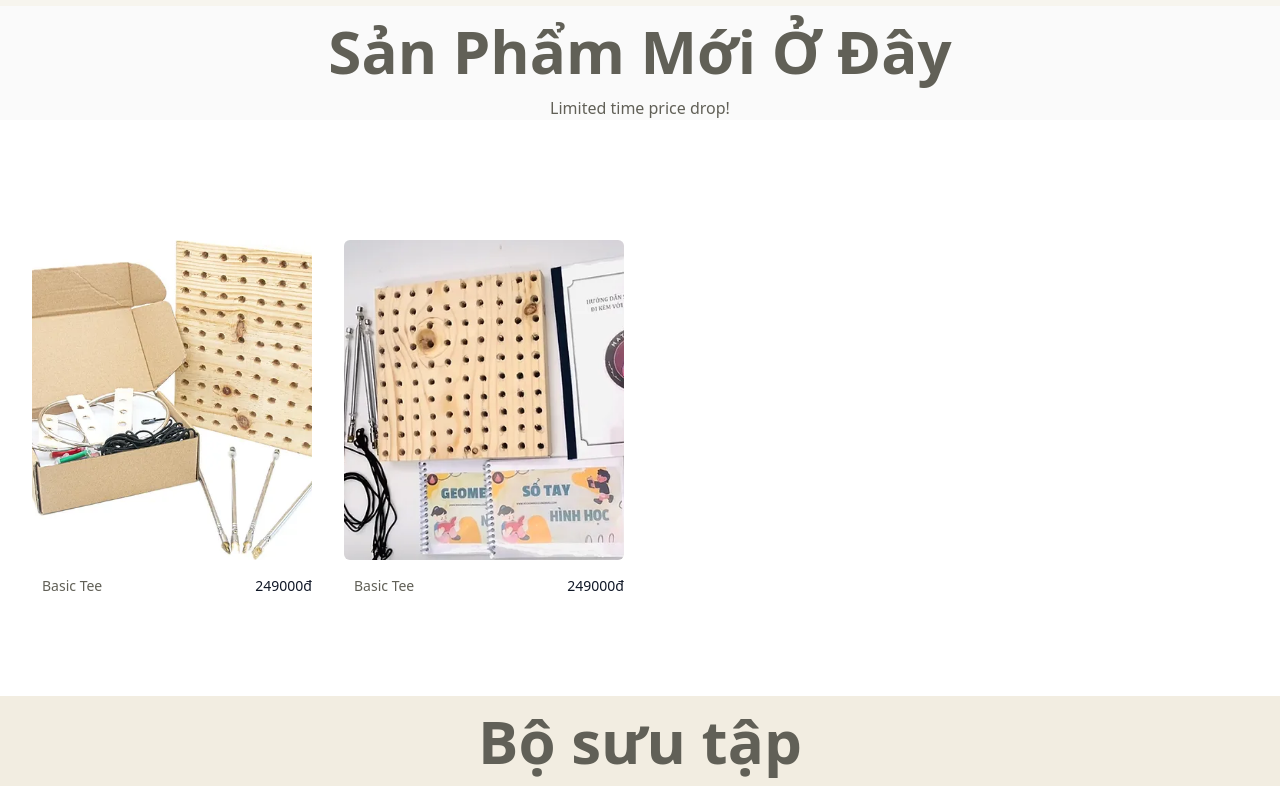
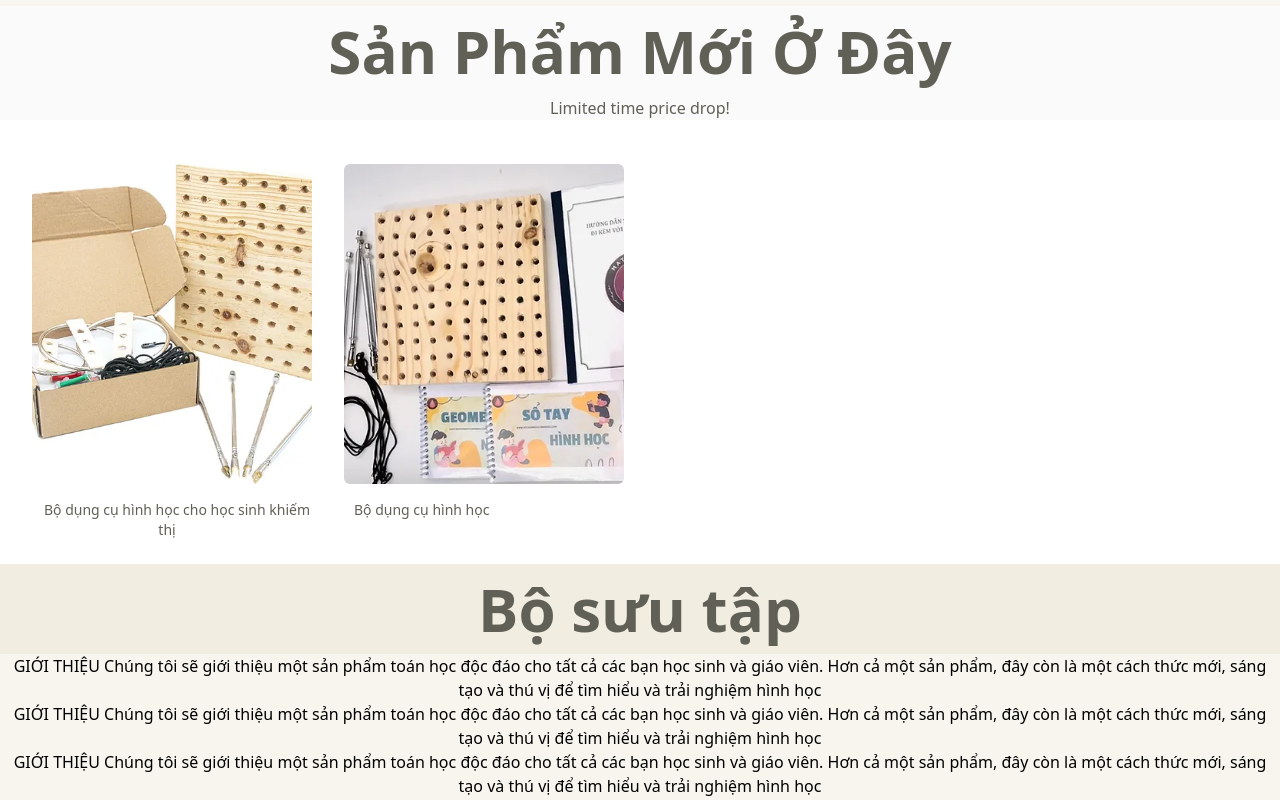
Before and after one commit to threalwinky/Mathmystic, a React (Create React App) app: page / in a window 1280 px wide. Shown: the part 420-1220 px from the top of the page. Built offline with nearby package versions, Linux system fonts and the light colour scheme.

Commit message:
upload files

```diff
--- a/src/components/UI/Home.js
+++ b/src/components/UI/Home.js
@@ -30,7 +30,7 @@ export default function Home() {
 
       <div className="third">
         <h1>Bộ sưu tập</h1>
-        <Products></Products>
+        {/* <Products></Products> */}
       </div>
 
       <div className="fourth">
--- a/src/components/auth/Products.jsx
+++ b/src/components/auth/Products.jsx
@@ -3,16 +3,16 @@ import girl from "../img/girl.webp";
 const products = [
     {
       id: 1,
-      name: 'Basic Tee',
+      name: 'Bộ dụng cụ hình học cho học sinh khiếm thị',
       href: '',
       imageSrc: '../img/p2.webp',
       imageAlt: ".",
-      price: '249000đ',
+      price: 'Hết tồn kho',
       color: '',
     },
     {
         id: 2,
-        name: 'Basic Tee',
+        name: 'Bộ dụng cụ hình học',
         href: '',
         imageSrc: '../img/p3.webp',
         imageAlt: ".",
@@ -25,7 +25,7 @@ const products = [
   export default function Products() {
     return (
       <div className="bg-white">
-        <div className="mx-auto max-w-2xl px-4 py-16 sm:px-6 sm:py-24 lg:max-w-7xl lg:px-8">
+        <div className="mx-auto max-w-2xl px-4 py-16 sm:px-6 sm:py-5 lg:max-w-7xl lg:px-8">
           {/* <h2 className="text-2xl font-bold tracking-tight text-gray-900">Customers also purchased</h2> */}
 
           <div className="mt-6 grid grid-cols-1 gap-x-6 gap-y-10 sm:grid-cols-2 lg:grid-cols-4 xl:gap-x-8">
@@ -48,11 +48,14 @@ const products = [
                     </h3>
                     <p className="mt-1 text-sm text-gray-500">{product.color}</p>
                   </div>
-                  <p className="text-sm font-medium text-gray-900">{product.price}</p>
+
                 </div>
+
               </div>
+
             ))}
           </div>
+
         </div>
       </div>
     )
```
